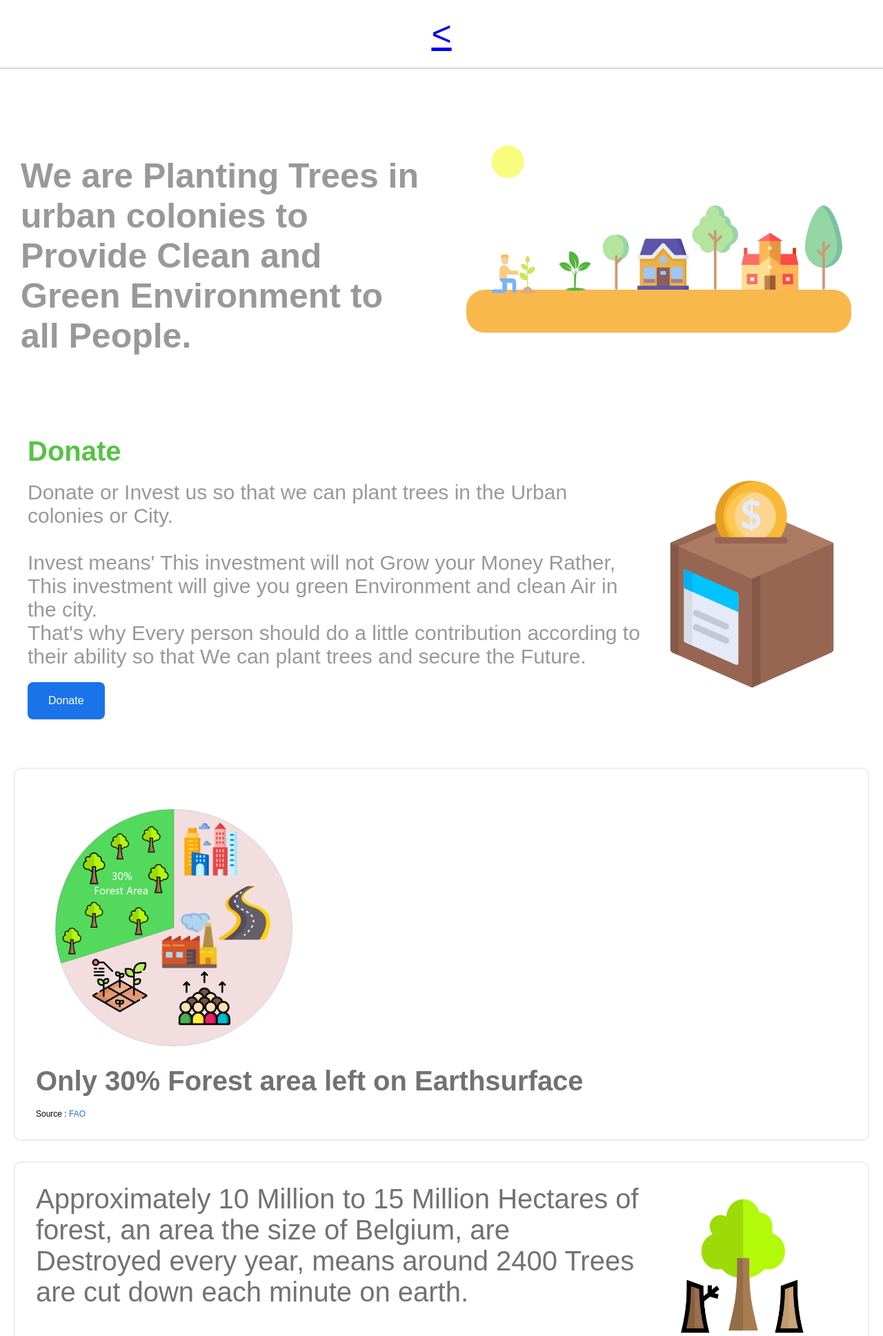
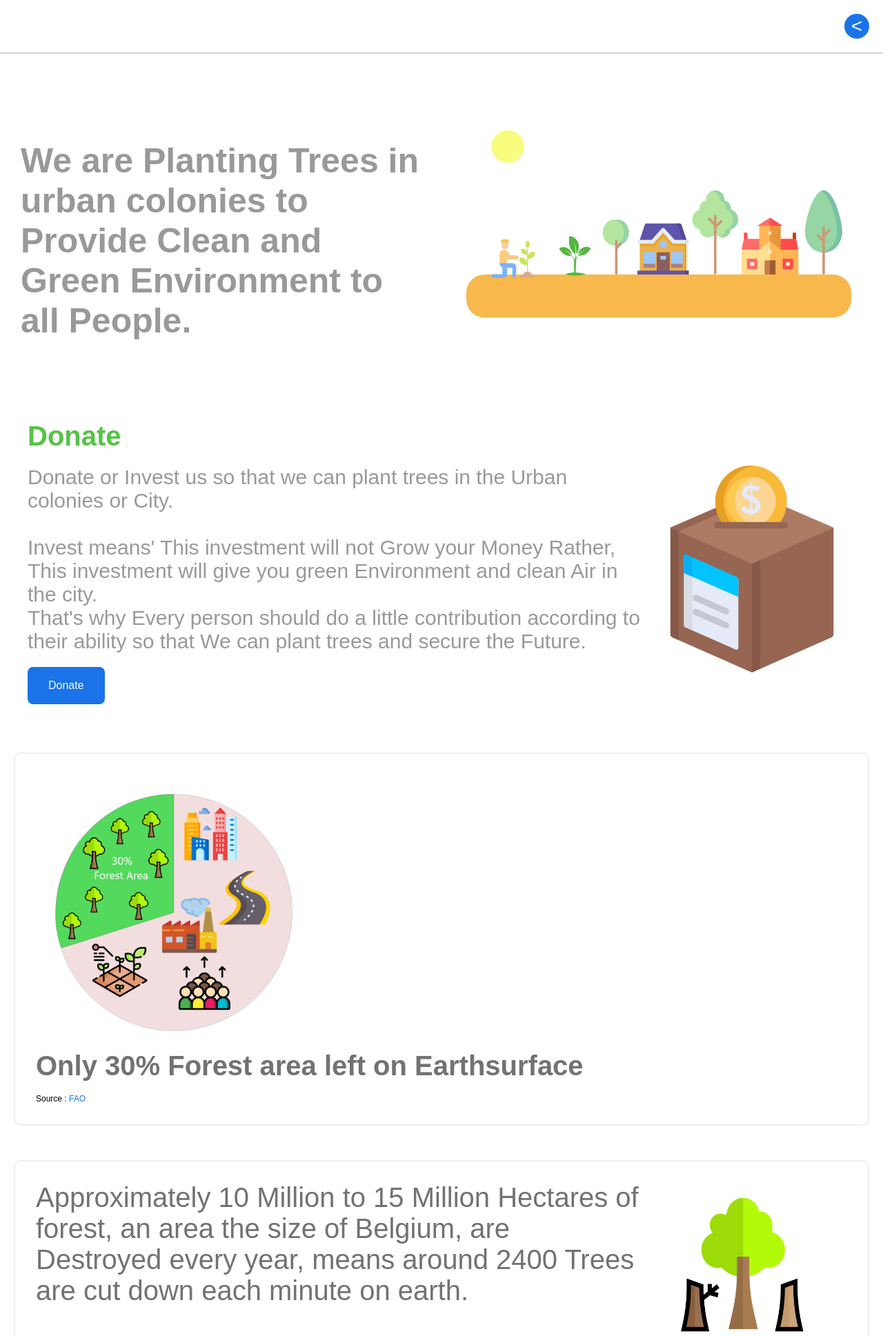
Before and after one commit to Avkr2021/Super-market, a PHP site: page /home.html in a window 1280 px wide. Shown: the top 1937 px of the page at 69% size. Run offline with PHP 8.4, Linux system fonts and the light colour scheme.

Commit message:
Update homee.css

```diff
--- a/homee.css
+++ b/homee.css
@@ -191,7 +219,9 @@ nav ul a:hover {
   padding: 30px;
   border-radius: 10px;
   margin-bottom: 30px;
+  margin-top: 50px;
   display: flex;
+  clear: both;
 }
 
 .trees-cut img {
@@ -411,6 +442,27 @@ nav ul a:hover {
   text-align: center;
   padding: 20px;
   border-bottom: 2px solid #d6d6d6;
+  display: flex;
+  justify-content:space-between;
+}
+
+.item1 {
+}
+
+.item2 {
+display: flex;
+}
+
+.item2 a {
+  text-decoration: none;
+  border-radius: 50%;
+  text-align: center;
+  padding: 2px 10px 2px 10px;
+  background: #1a73e8;
+  color: #fff;
+  cursor: pointer;
+  font-size: 28px;
+  margin: auto;
 }
 
 .donar {
```
Also changed, not shown: other parts of homee.css (+31 -2 lines).
